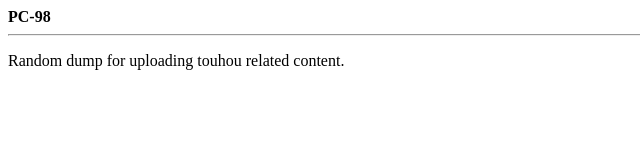
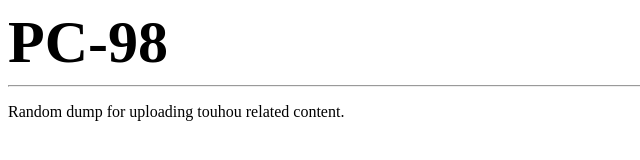
Before and after one commit to HighlyUnresponsiveToMusic/HighlyUnresponsiveToMusic, a plain HTML site: page index.html in a window 1280 px wide. Shown: the whole page, without its empty margins (0-640 px from the left). Drawn offline with Linux system fonts and the light colour scheme.

Commit message:
Update index.html

```diff
--- a/index.html
+++ b/index.html
@@ -1,6 +1,6 @@
 <html>
 <body>
-<b style="property:value;">PC-98</b>
+<b style="font-size:60px;">PC-98</b>
 <hr>
 <p></p>
 Random dump for uploading touhou related content.
```
